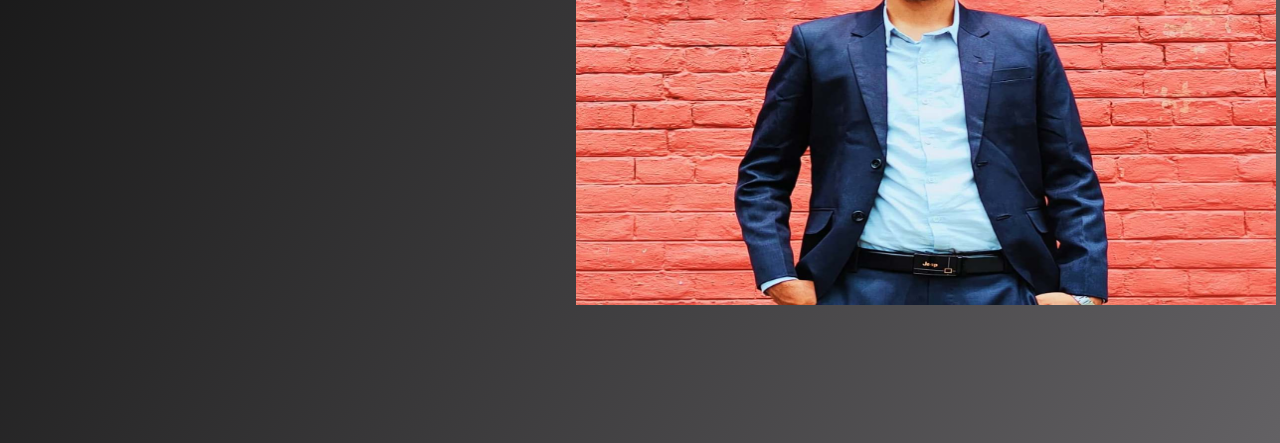
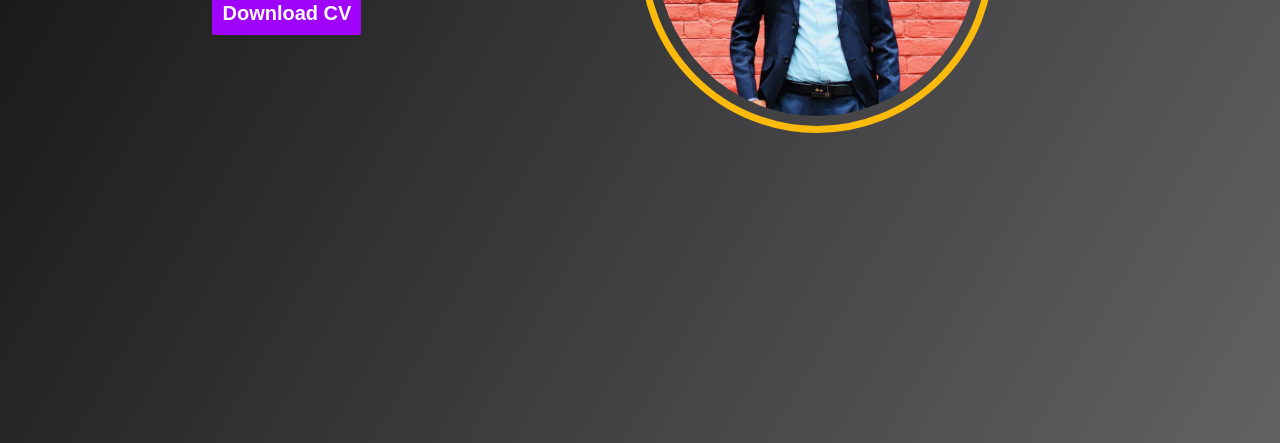
Before and after one commit to santosh-baral/santosh-baral.github.io, a plain HTML site: page index.html in a window 1280 px wide. Shown: the part 357-800 px from the top of the page. Drawn offline with Linux system fonts and the light colour scheme.

Commit message:
Add files via upload

```diff
--- a/mainstyle.css
+++ b/mainstyle.css
@@ -23,8 +23,7 @@ body{
     width: 100%;
     top: 0;
     height: 45px;
-    background-color: #111111;
-    background: transparent;
+
 
 }
 .bar ul{
@@ -48,35 +47,48 @@ nav ul li a{
 nav  ul li a:hover{
     color: aqua;
 }
+#detail{
+    height: 100vh;
+
+
+ }
 .contain{
     margin-left: 10%;
-    margin-top: 7%;
+    margin-top:10%;
     width: 33%;
 }
-#detail{
-   height: 100vh;
 
-}
-#detail h1{
+.contain h1{
    font-family: sans-serif;
    font-size: 30;
 }
-#detail h2{
+.contain h2{
     color: rgb(252, 187, 10);
     margin-top: 1%;
     font-size: 40px;
     margin-left: -1px;
 }
-#detail h3{
+.contain h3{
     padding-top: 5px;
     margin-top: 1%;
 }
+.imgborder{
+    height: 340px;
+    width: 340px;
+    margin-top: -20%;
+    margin-left: 50%;
+    border-radius:100%;
+    border: solid 7px rgb(252, 187, 10);
+    display:flex;
+    justify-content:center;
+    align-items:center;
+
+}
 #imgsan{
-    height: 500px;
-    width: 700px;
-    opacity: calc(100%);
-    margin-top: -15%;
-    margin-left: 45%;
+    height: 320px;
+    width: 320px;
+    border-radius:100%;
+
 
 }
 #downcv{
```
